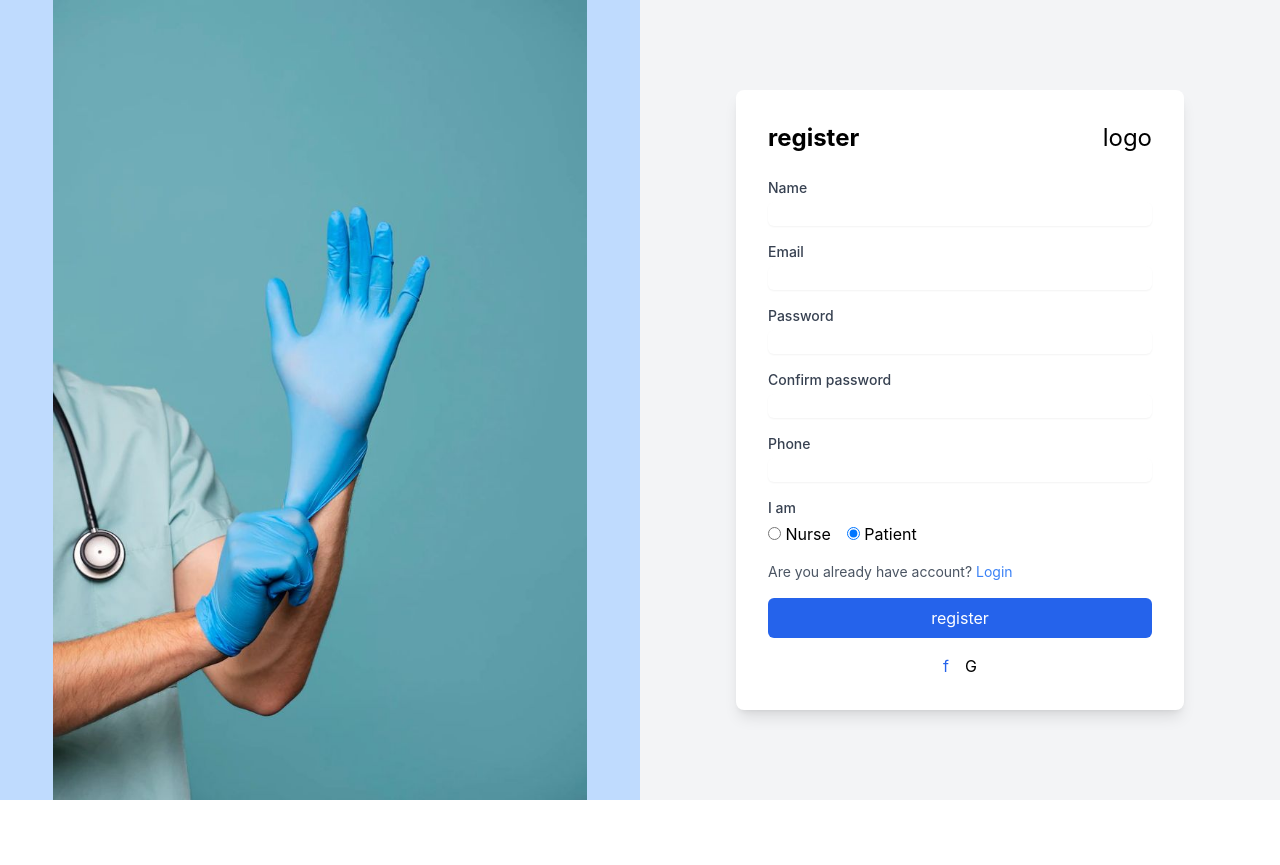
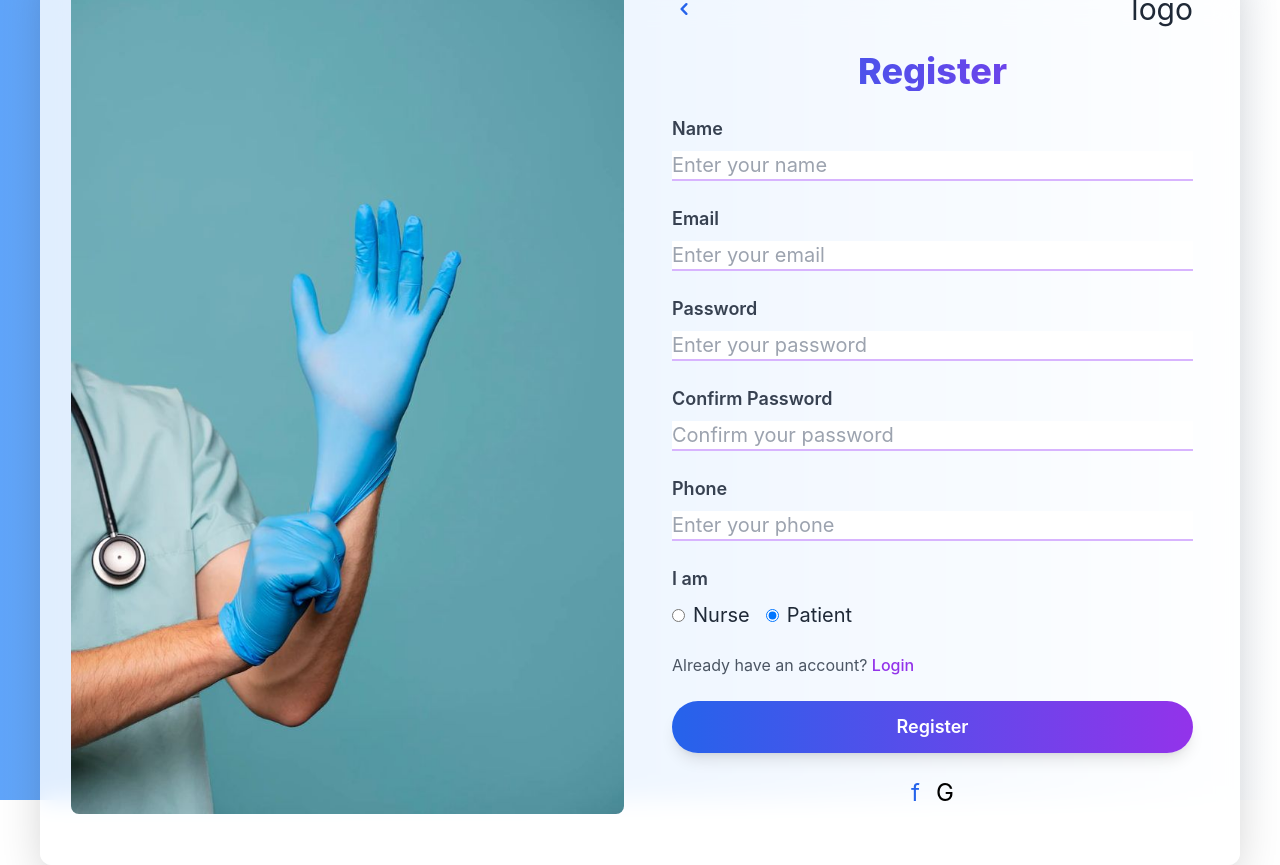
Before and after one commit to OmarMahmoud2002/Graduation-Project-ITI, a Next.js app in the folder apps/frontend/: page /register in a window 1280 px wide. Before the commit the page ends 800 px from the top, so only its background shows below. Built offline with nearby package versions, Linux system fonts and the light colour scheme.

Commit message:
update login and register pages

```diff
--- a/apps/frontend/pages/login.tsx
+++ b/apps/frontend/pages/login.tsx
@@ -27,25 +27,32 @@ export default function Login() {
   };
 
   return (
-    <div className="flex h-screen">
-      <div className="w-1/2 bg-blue-200 flex items-center justify-center">
-        <img src="/imagenurse3.jpeg" alt="Login Background" className="max-w-full max-h-full" />
+    <div className="flex h-screen bg-gradient-to-r from-blue-400 via-white-500 to-white-500">
+      <div className="w-full flex items-center justify-center">
+        <div className="container mx-auto p-6 bg-white/80 backdrop-blur-md rounded-xl shadow-2xl flex flex-col md:flex-row items-center relative" id="__next">
+          <div className="w-full md:w-1/2 p-4">
+            <img src="/imagenurse3.jpeg" alt="Register Background" className="w-full h-auto rounded-lg transform hover:scale-105 transition duration-300" />
           </div>
-      <div className="w-1/2 flex items-center justify-center bg-gray-100">
-        <div className="w-full max-w-md p-8 bg-white shadow-lg rounded-lg">
-          <div className="flex justify-between items-center mb-6">
-            <h2 className="text-2xl font-bold">Login</h2>
-            <div className="text-2xl">logo</div>
+          <div className="w-full md:w-1/2 p-8">
+            <div className="flex justify-between items-start mb-6">
+              <Link href="/" className="text-blue-600 hover:text-blue-800">
+                <svg className="w-6 h-6" fill="currentColor" viewBox="0 0 20 20" xmlns="http://www.w3.org/2000/svg">
+                  <path fillRule="evenodd" d="M12.707 5.293a1 1 0 010 1.414L9.414 10l3.293 3.293a1 1 0 01-1.414 1.414l-4-4a1 1 0 010-1.414l4-4a1 1 0 011.414 0z" clipRule="evenodd" />
+                </svg>
+              </Link>
+              <div className="text-2xl text-gray-800 font-bold">logo</div>
             </div>
-          <form onSubmit={handleSubmit} className="space-y-4">
+            <h2 className="text-3xl font-bold text-purple-700 text-center mb-6">Login</h2>
+            <form onSubmit={handleSubmit} className="space-y-6 max-w-md mx-auto w-full">
               <div>
                 <label className="block text-sm font-medium text-gray-700">Email</label>
                 <input
                   type="email"
                   value={email}
                   onChange={(e) => setEmail(e.target.value)}
-                className="mt-1 block w-full border-gray-300 rounded-md shadow-sm"
+                  className="mt-1 block w-full border-b border-purple-300 focus:border-purple-500 focus:outline-none text-lg text-gray-800 placeholder-gray-400"
                   required
+                  placeholder="Enter your email"
                 />
               </div>
               <div>
@@ -54,25 +61,27 @@ export default function Login() {
                   type="password"
                   value={password}
                   onChange={(e) => setPassword(e.target.value)}
-                className="mt-1 block w-full border-gray-300 rounded-md shadow-sm"
+                  className="mt-1 block w-full border-b border-purple-300 focus:border-purple-500 focus:outline-none text-lg text-gray-800 placeholder-gray-400"
                   required
+                  placeholder="Enter your password"
                 />
               </div>
               {error && <p className="text-red-500 text-sm">{error}</p>}
-            <p className="text-sm text-gray-600">Are you don’t have account? <Link href="/register" className="text-blue-500">Register</Link></p>
+              <p className="text-sm text-gray-600 text-center">Don’t have an account? <Link href="/register" className="text-purple-600 hover:text-purple-800">Register</Link></p>
               <button
                 type="submit"
-              className="w-full bg-blue-600 text-white py-2 px-4 rounded-md hover:bg-blue-700"
+                className="w-full bg-gradient-to-r from-blue-600 to-purple-700 text-white py-2 px-4 rounded-full hover:bg-purple-800 text-lg font-semibold"
               >
                 Login
               </button>
-            <div className="flex justify-center space-x-4">
-              <button className="text-blue-600">f</button>
-              <button className="text-black">G</button>
+              <div className="flex justify-center space-x-4 mt-4">
+                <button className="text-blue-600 text-xl hover:text-blue-800">f</button>
+                <button className="text-black text-xl hover:text-gray-800">G</button>
               </div>
             </form>
           </div>
         </div>
       </div>
+    </div>
   );
 }
--- a/apps/frontend/pages/register.tsx
+++ b/apps/frontend/pages/register.tsx
@@ -6,7 +6,6 @@ export default function Register() {
   const [email, setEmail] = useState('');
   const [password, setPassword] = useState('');
   const [confirmPassword, setConfirmPassword] = useState('');
-  role: useState('');
   const [phone, setPhone] = useState('');
   const [role, setRole] = useState<'NURSE' | 'PATIENT'>('PATIENT');
   const [licenseNumber, setLicenseNumber] = useState('');
@@ -28,7 +27,10 @@ export default function Register() {
       password,
       phone,
       role,
-      coordinates: [31.233, 30.033], // Default to Cairo for now
+      location: {
+        type: 'Point',
+        coordinates: [31.233, 30.033],
+      },
       ...(role === 'NURSE' && {
         licenseNumber,
         yearsOfExperience: parseInt(yearsOfExperience, 10),
@@ -44,85 +46,98 @@ export default function Register() {
 
       if (!response.ok) throw new Error('Registration failed');
       const data = await response.json();
-      localStorage.setItem('token', data.access_token); // Store token
-      window.location.href = '/'; // Redirect to home
+      localStorage.setItem('token', data.access_token);
+      window.location.href = '/';
     } catch (err) {
       setError(err.message || 'An error occurred');
     }
   };
 
   return (
-    <div className="flex h-screen">
-      <div className="w-1/2 bg-blue-200 flex items-center justify-center">
-        <img src="/imagenurse3.jpeg" alt="Register Background" className="max-w-full max-h-full" />
+    <div className="flex h-screen bg-gradient-to-r from-blue-400 via-white-500 to-white-500">
+      <div className="w-full flex items-center justify-center">
+        <div className="container mx-auto p-6 bg-white/80 backdrop-blur-md rounded-xl shadow-2xl flex flex-col md:flex-row items-center">
+          <div className="w-full md:w-1/2 p-4">
+            <img src="/imagenurse3.jpeg" alt="Register Background" className="w-full h-auto rounded-lg transform hover:scale-105 transition duration-300" />
           </div>
-      <div className="w-1/2 flex items-center justify-center bg-gray-100">
-        <div className="w-full max-w-md p-8 bg-white shadow-lg rounded-lg">
+          <div className="w-full md:w-1/2 p-8 relative">
             <div className="flex justify-between items-center mb-6">
-            <h2 className="text-2xl font-bold">register</h2>
-            <div className="text-2xl">logo</div>
+              <Link href="/" className="text-blue-600 hover:text-blue-800">
+                <svg className="w-6 h-6" fill="currentColor" viewBox="0 0 20 20" xmlns="http://www.w3.org/2000/svg">
+                  <path fillRule="evenodd" d="M12.707 5.293a1 1 0 010 1.414L9.414 10l3.293 3.293a1 1 0 01-1.414 1.414l-4-4a1 1 0 010-1.414l4-4a1 1 0 011.414 0z" clipRule="evenodd" />
+                </svg>
+              </Link>
+              <div className="text-3xl text-gray-800 font-cursive">logo</div>
             </div>
-          <form onSubmit={handleSubmit} className="space-y-4">
+            <h2 className="text-4xl font-extrabold text-transparent bg-clip-text bg-gradient-to-r from-blue-600 to-purple-600 text-center mb-6">Register</h2>
+            <form onSubmit={handleSubmit} className="space-y-6">
               <div>
-              <label className="block text-sm font-medium text-gray-700">Name</label>
+                <label className="block text-lg font-semibold text-gray-700">Name</label>
                 <input
                   type="text"
                   value={name}
                   onChange={(e) => setName(e.target.value)}
-                className="mt-1 block w-full border-gray-300 rounded-md shadow-sm"
+                  className="mt-2 w-full border-b-2 border-purple-300 focus:border-purple-600 focus:outline-none text-xl text-gray-800 placeholder-gray-400 transition duration-300"
                   required
+                  placeholder="Enter your name"
                 />
               </div>
               <div>
-              <label className="block text-sm font-medium text-gray-700">Email</label>
+                <label className="block text-lg font-semibold text-gray-700">Email</label>
                 <input
                   type="email"
                   value={email}
                   onChange={(e) => setEmail(e.target.value)}
-                className="mt-1 block w-full border-gray-300 rounded-md shadow-sm"
+                  className="mt-2 w-full border-b-2 border-purple-300 focus:border-purple-600 focus:outline-none text-xl text-gray-800 placeholder-gray-400 transition duration-300"
                   required
+                  placeholder="Enter your email"
                 />
               </div>
               <div>
-              <label className="block text-sm font-medium text-gray-700">Password</label>
+                <label className="block text-lg font-semibold text-gray-700">Password</label>
                 <input
                   type="password"
                   value={password}
                   onChange={(e) => setPassword(e.target.value)}
-                className="mt-1 block w-full border-gray-300 rounded-md shadow-sm"
+                  className="mt-2 w-full border-b-2 border-purple-300 focus:border-purple-600 focus:outline-none text-xl text-gray-800 placeholder-gray-400 transition duration-300"
                   required
+                  placeholder="Enter your password"
                 />
               </div>
               <div>
-              <label className="block text-sm font-medium text-gray-700">Confirm password</label>
+                <label className="block text-lg font-semibold text-gray-700">Confirm Password</label>
                 <input
                   type="password"
                   value={confirmPassword}
                   onChange={(e) => setConfirmPassword(e.target.value)}
-                className="mt-1 block w-full border-gray-300 rounded-md shadow-sm"
+                  className="mt-2 w-full border-b-2 border-purple-300 focus:border-purple-600 focus:outline-none text-xl text-gray-800 placeholder-gray-400 transition duration-300"
                   required
+                  placeholder="Confirm your password"
                 />
               </div>
               <div>
-              <label className="block text-sm font-medium text-gray-700">Phone</label>
+                <label className="block text-lg font-semibold text-gray-700">Phone</label>
                 <input
                   type="tel"
                   value={phone}
                   onChange={(e) => setPhone(e.target.value)}
-                className="mt-1 block w-full border-gray-300 rounded-md shadow-sm"
+                  className="mt-2 w-full border-b-2 border-purple-300 focus:border-purple-600 focus:outline-none text-xl text-gray-800 placeholder-gray-400 transition duration-300"
                   required
+                  placeholder="Enter your phone"
                 />
               </div>
               <div>
-              <label className="block text-sm font-medium text-gray-700">I am</label>
-              <div className="flex space-x-4 mt-1">
+                <label className="block text-lg font-semibold text-gray-700">I am</label>
+                <div className="flex space-x-4 mt-2">
                   <label>
                     <input
                       type="radio"
                       value="NURSE"
                       checked={role === 'NURSE'}
                       onChange={(e) => setRole(e.target.value as 'NURSE' | 'PATIENT')}
-                  /> Nurse
+                      className="mr-2"
+                    />
+                    <span className="text-xl text-gray-800">Nurse</span>
                   </label>
                   <label>
                     <input
@@ -130,49 +145,54 @@ export default function Register() {
                       value="PATIENT"
                       checked={role === 'PATIENT'}
                       onChange={(e) => setRole(e.target.value as 'NURSE' | 'PATIENT')}
-                  /> Patient
+                      className="mr-2"
+                    />
+                    <span className="text-xl text-gray-800">Patient</span>
                   </label>
                 </div>
               </div>
               {role === 'NURSE' && (
                 <>
                   <div>
-                  <label className="block text-sm font-medium text-gray-700">License Number</label>
+                    <label className="block text-lg font-semibold text-gray-700">License Number</label>
                     <input
                       type="text"
                       value={licenseNumber}
                       onChange={(e) => setLicenseNumber(e.target.value)}
-                    className="mt-1 block w-full border-gray-300 rounded-md shadow-sm"
+                      className="mt-2 w-full border-b-2 border-purple-300 focus:border-purple-600 focus:outline-none text-xl text-gray-800 placeholder-gray-400 transition duration-300"
                       required
+                      placeholder="Enter license number"
                     />
                   </div>
                   <div>
-                  <label className="block text-sm font-medium text-gray-700">Years of Experience</label>
+                    <label className="block text-lg font-semibold text-gray-700">Years of Experience</label>
                     <input
                       type="number"
                       value={yearsOfExperience}
                       onChange={(e) => setYearsOfExperience(e.target.value)}
-                    className="mt-1 block w-full border-gray-300 rounded-md shadow-sm"
+                      className="mt-2 w-full border-b-2 border-purple-300 focus:border-purple-600 focus:outline-none text-xl text-gray-800 placeholder-gray-400 transition duration-300"
                       required
+                      placeholder="Enter years of experience"
                     />
                   </div>
                 </>
               )}
-            {error && <p className="text-red-500 text-sm">{error}</p>}
-            <p className="text-sm text-gray-600">Are you already have account? <Link href="/login" className="text-blue-500">Login</Link></p>
+              {error && <p className="text-red-500 text-md font-medium">{error}</p>}
+              <p className="text-md text-gray-600">Already have an account? <Link href="/login" className="text-purple-600 hover:text-purple-800 font-medium">Login</Link></p>
               <button
                 type="submit"
-              className="w-full bg-blue-600 text-white py-2 px-4 rounded-md hover:bg-blue-700"
+                className="w-full bg-gradient-to-r from-blue-600 to-purple-600 text-white py-3 px-6 rounded-full hover:from-blue-700 hover:to-purple-700 text-lg font-semibold shadow-lg transform hover:scale-105 transition duration-300"
               >
-              register
+                Register
               </button>
-            <div className="flex justify-center space-x-4">
-              <button className="text-blue-600">f</button>
-              <button className="text-black">G</button>
+              <div className="flex justify-center space-x-4 mt-4">
+                <button className="text-blue-600 text-2xl hover:text-blue-800 transition">f</button>
+                <button className="text-black text-2xl hover:text-gray-800 transition">G</button>
               </div>
             </form>
           </div>
         </div>
       </div>
+    </div>
   );
 }
```
Lines whose indentation alone changed are shown as unchanged.
